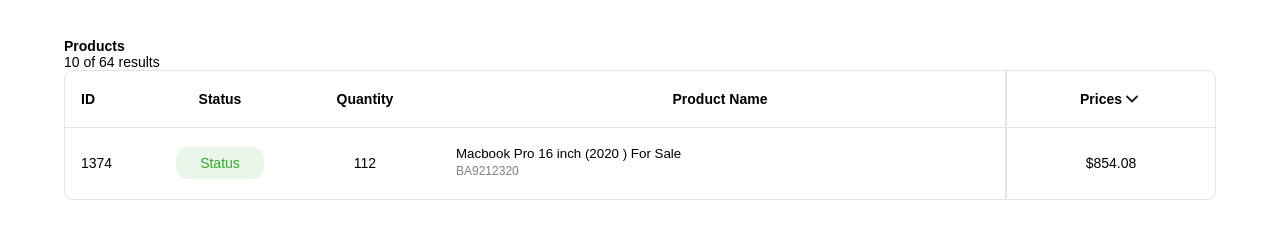
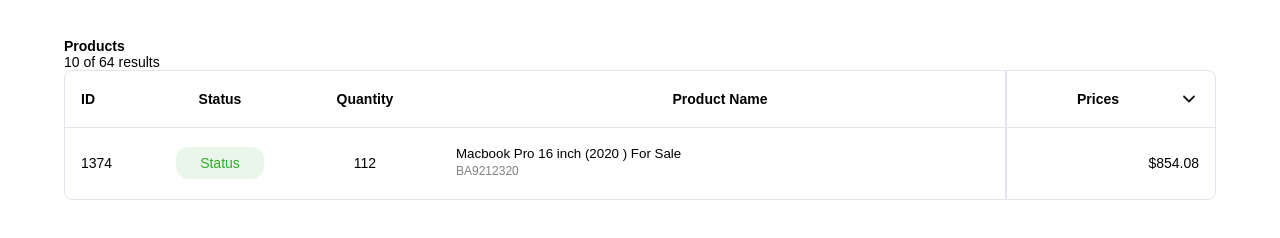
Before and after one commit to mtthdz/storm, a Next.js app in the folder client/: page /feed in a window 1280 px wide. Shown: the part 206-444 px from the top of the page. Built offline with nearby package versions, Linux system fonts and the light colour scheme; no server answers.

Commit message:
(fix) table styling

```diff
--- a/client/src/components/sections/ListingTable/ListingTable.styles.ts
+++ b/client/src/components/sections/ListingTable/ListingTable.styles.ts
@@ -3,6 +3,7 @@
 export const TableStyles = styled.section`
   border: 1px solid var(--Border, #E4E4EF);
   border-radius: 8px;
+  margin-bottom: 80px;
 
   .table-header,
   .table-row {
@@ -43,7 +44,11 @@
       cursor: pointer;
     }
     .column-price {
+      justify-content: flex-end;
       border-left: 2px solid #E4E4EF;
+    }
+    .column-price .cell-content-text {
+      margin-right: 60px;
     }
     .cell-content-metadata {
       font-size: 12px;
@@ -124,3 +129,19 @@
     }
   }
 `;
+
+export const StyledTableHeader = styled.div`
+  display: flex;
+  flex-wrap: nowrap;
+  align-items: center;
+  margin-bottom: 10px;
+
+  h4 {
+    margin-right: 10px;
+  }
+
+  p {
+    font-size: 1.2rem;
+    color: var(--text-secondary, #808080);
+  }
+`;
```
